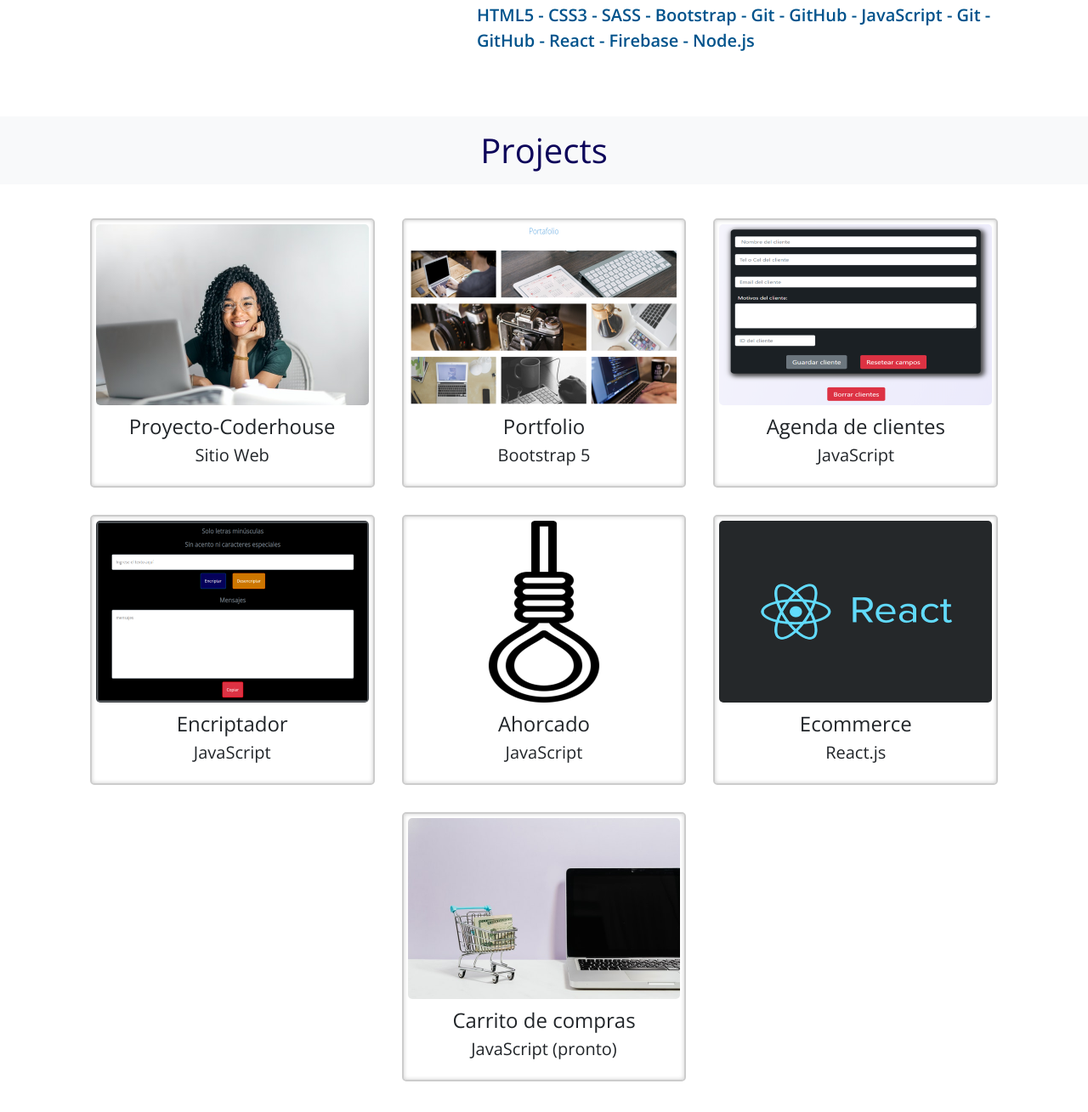
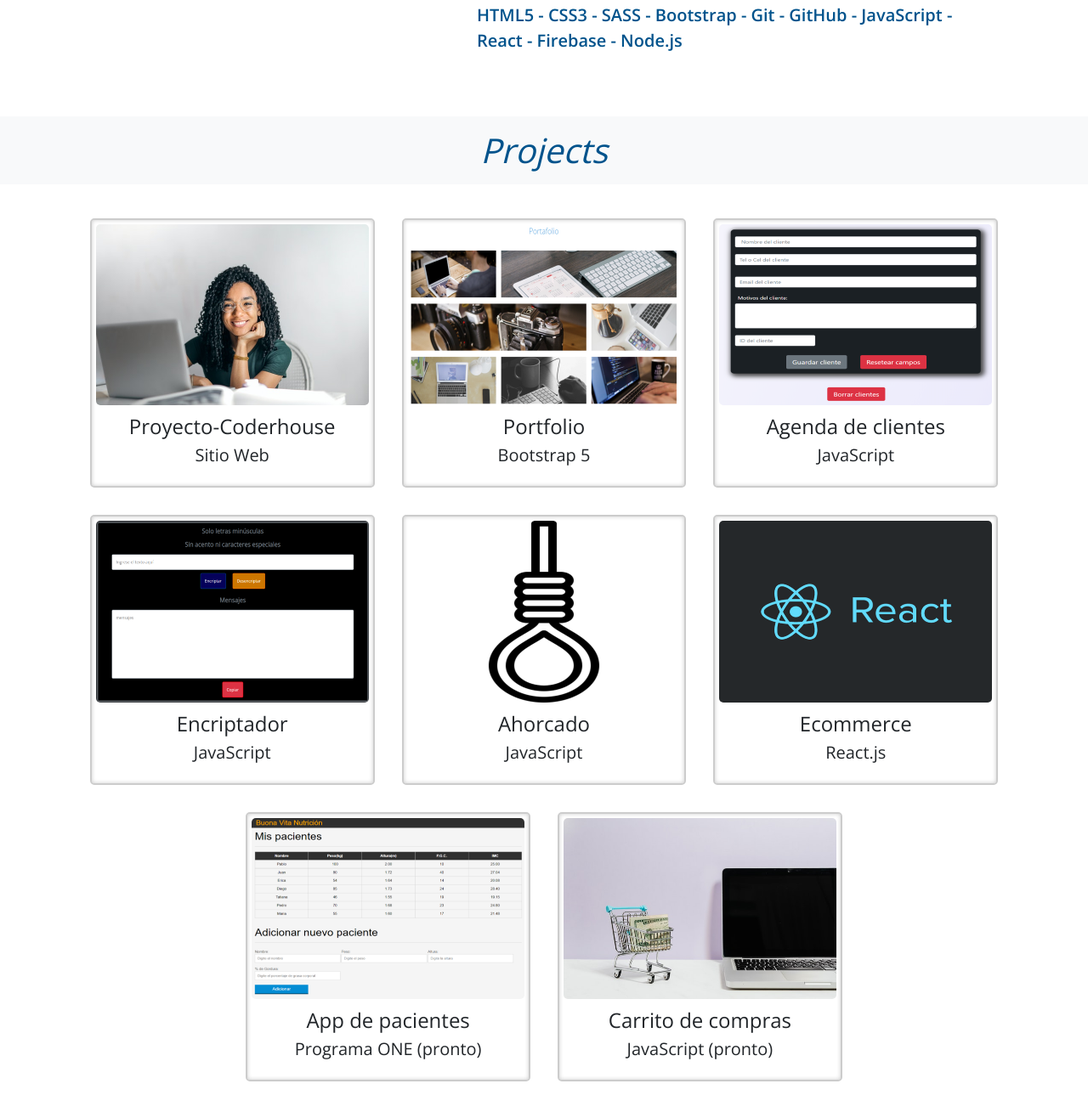
Before and after one commit to nahuel-lopez-dev/portfolio, a plain HTML site: page index.html in a window 1280 px wide. Shown: the part 951-2260 px from the top of the page at 85% size. Drawn offline with nearby package versions, Linux system fonts and the light colour scheme; files whose address does not match are found by name.

Commit message:
mejorando los estilos

```diff
--- a/assets/scss/style.scss
+++ b/assets/scss/style.scss
@@ -56,9 +56,9 @@ $colorCuatro: #ccc;
 $colorCinco: #a8a8a8;
 $colorSeis: #484848;
 /*otros colores alternativos*/
-$colorSiete: #37bcf9;
-$colorOcho: rgb(13, 5, 90);
-$colorNueve: #00538c;
+// $colorSiete: #37bcf9;
+// $colorOcho: rgb(13, 5, 90);
+// $colorNueve: #00538c;
 
 /** Variables de fuentes de letras **/
 $fuenteUno: "Nunito", sans-serif;
@@ -162,7 +162,7 @@ body {
   margin-left: 2vw;
   font-weight: bold;
   font-style: italic;
-  text-shadow: 2px 2px 5px $colorSeis;
+  text-shadow: 5px 5px 12px $colorSecondary;
 }
 //animación para que algo venga con desplazamiento
 .desplazamiento{
@@ -272,11 +272,11 @@ h1{
 
 .titulo{
   font-style: $fuenteUno;
-  // font-style: italic;
+  font-style: italic;
   text-align: center;
   margin: 20px 0px 20px 0px;
   background-color: $colorLight;
-  color: $colorTres ;
+  color: $colorDos ;
   padding: 1rem;
 }
 /* Sección de los proyectos */
--- a/index.html
+++ b/index.html
@@ -88,8 +88,7 @@
 
                         <p class="habilidades fs-4">Technical skills:</p>
 
-                        <p class="habilidades fs-5">HTML5 - CSS3 - SASS - Bootstrap - Git - GitHub - JavaScript - Git -
-                            GitHub - React - Firebase - Node.js </p>
+                        <p class="habilidades fs-5">HTML5 - CSS3 - SASS - Bootstrap - Git - GitHub - JavaScript - React - Firebase - Node.js</p>
                     </div>
                 </div>
             </div>
@@ -159,6 +158,13 @@
                         </div>
                     </article>
                     <article class="proyecto trans">
+                        <a href="#" target="_blank"><img src="img/img-appPacientes.png" alt="" class="img"></a>
+                        <div class="info">
+                            <p class="fs-4">App de pacientes</p>
+                            <p class="fs-5 mt-4">Programa ONE (pronto)</p>
+                        </div>
+                    </article>
+                    <article class="proyecto trans">
                         <a href="#" target="_blank">
                             <img src="./img/img-carritoDeCompras.jpg" alt="" class="img">
                         </a>
@@ -167,13 +173,6 @@
                             <p class="fs-5 mt-4">JavaScript (pronto)</p>
                         </div>
                     </article>
-                    <!-- <article class="proyecto trans">
-                        <a href="#" target="_blank"><img src="./img/img-toDoList.jpg" alt="" class="img"></a>
-                        <div class="info">
-                            <p class="fs-4">ToDo List</p>
-                            <p class="fs-5 mt-4">JavaScript (pronto)</p>
-                        </div>
-                    </article> -->
                     <!-- <article class="proyecto trans">
                         <a href="#" target="_blank"><img src="./img/img-toDoList.jpg" alt="" class="img"></a>
                         <div class="info">
```
Also changed, not shown: assets/css/style.css, img/Bootstrap.svg (added), img/Git.svg (added), img/HTML5.svg (added), img/css3.svg (added), img/img-appPacientes.png (added), img/javascript.svg (added), img/nodejs.svg (added), img/sass.svg (added).
